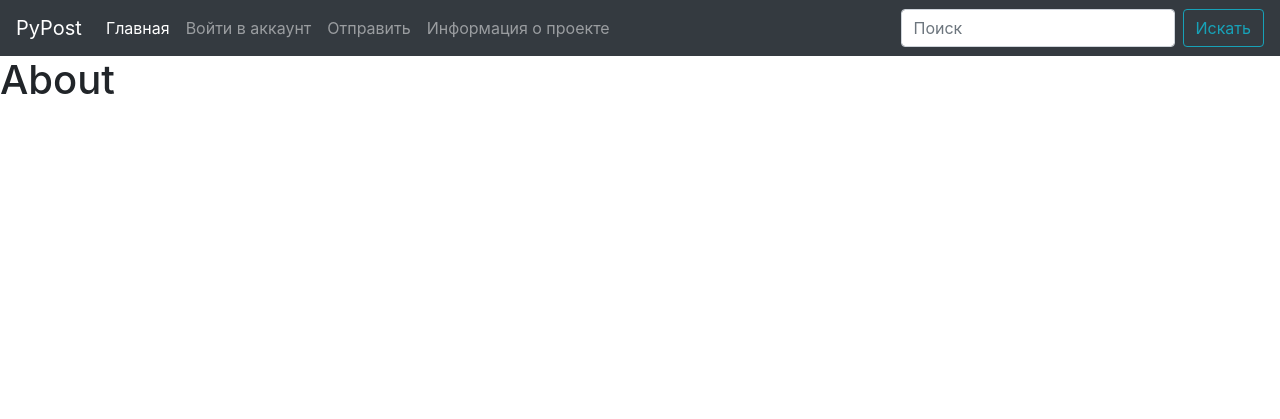
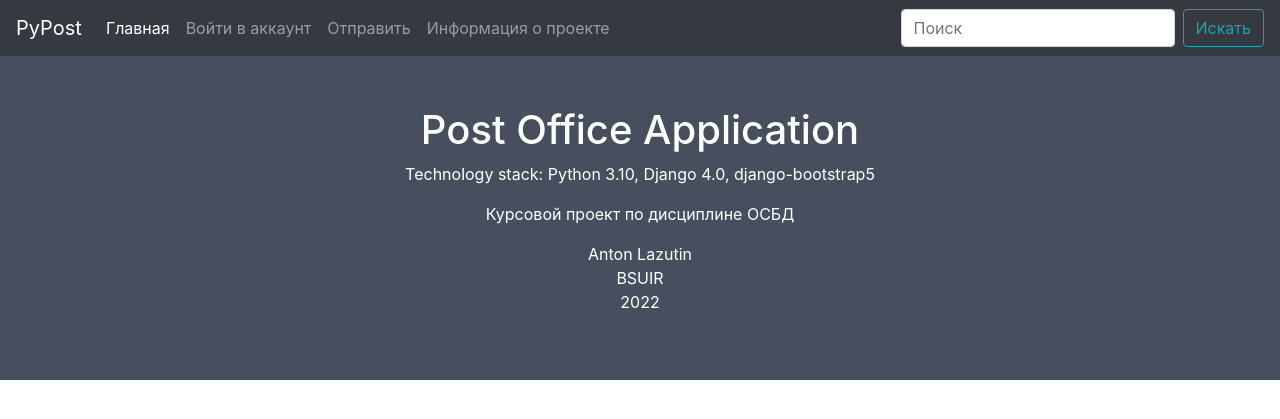
Before and after one commit to AntonLazutin/PostOffice, a Django app: page /about in a window 1280 px wide. Shown: the top 419 px of the page. Run offline with Django 4.2, Linux system fonts and the light colour scheme; some libraries are stand-ins or nearby versions.

Commit message:
about page

```diff
--- a/templates/about.html
+++ b/templates/about.html
@@ -2,5 +2,16 @@
 
 {%block content%}
 
-    <h1>About</h1>
+    <div class="about-section" style="
+        padding: 50px;
+        text-align: center;
+        background-color: #474e5d;
+        color: white;
+      ">
+        <h1>Post Office Application</h1>
+        <p>Technology stack: Python 3.10, Django 4.0, django-bootstrap5</p>
+        <p>Курсовой проект по дисциплине ОСБД</p>
+        <p>Anton Lazutin<br>BSUIR<br>2022</p>
+      </div>
+
 {%endblock content%}
```
Also changed, not shown: templates/signup.html (added).
